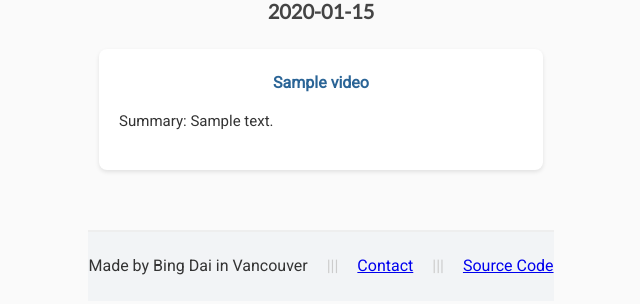
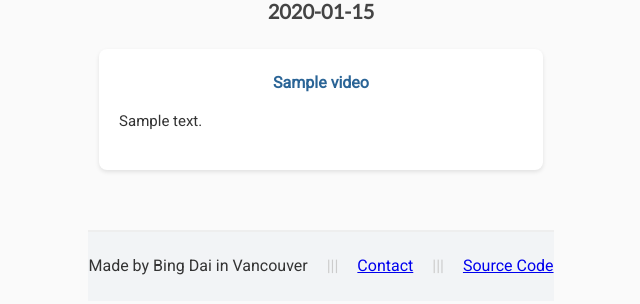
Before and after one commit to bingdai/summaryfeeds, a Flask app: template templates/index.html in a window 1280 px wide. Shown: the part 271-575 px from the top of the page, without its empty margins (319-959 px from the left). Run offline with Flask 3, Linux system fonts and the light colour scheme; the template is opened without the code that fills it: most values are stand-ins (such as "Sample title", 1, 10 or a date in 2020).

Commit message:
Refactor video summary display in index.html

```diff
--- a/templates/index.html
+++ b/templates/index.html
@@ -10,8 +10,8 @@
             {% for video in videos %}
                 <li>
                     <a href="https://www.youtube.com/watch?v={{ video['video_id'] }}">{{ video['title'] }}</a>
-                    <p class="video-summary">Summary: {{ video['summary'] }}</p>
-                </li>
+                <p class="video-summary">{{ video['summary'] }}</p>
+            </li>
             {% endfor %}
         </ul>
     {% endfor %}
```
